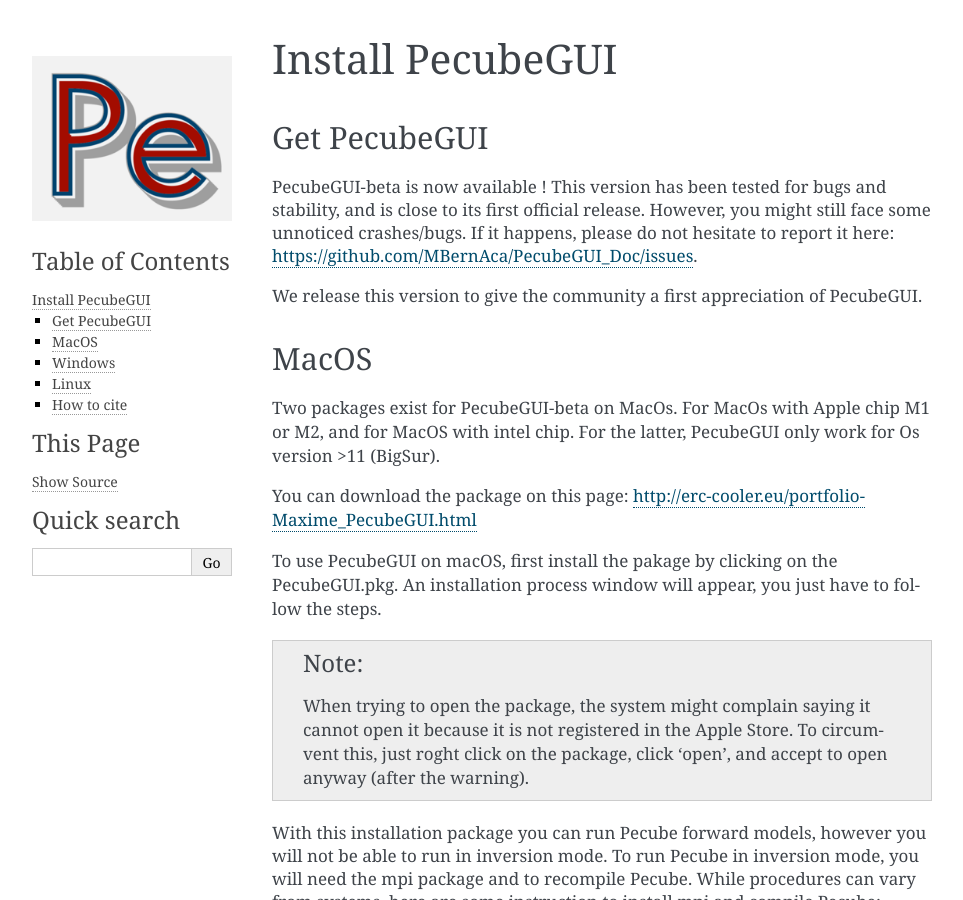
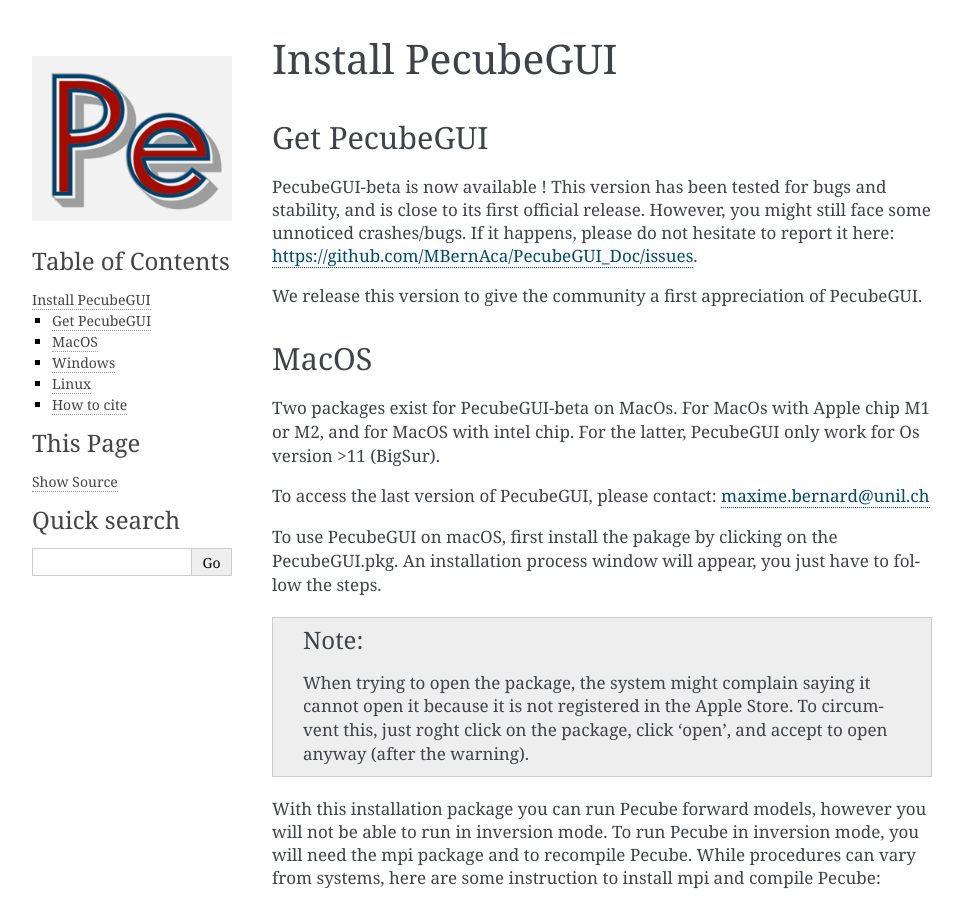
Before and after one commit to MBernAca/PecubeGUI_Doc, a Sphinx documentation site: the page built from docs/source/installation.rst, in a window 1280 px wide and 900 px high. Shown: the whole window, without its empty margins (148-1111 px from the left). Built offline with Sphinx 7.4.7, drawn with Linux system fonts in a browser that asks for light colours.

Commit message:
Update installation.rst

```diff
--- a/docs/source/installation.rst
+++ b/docs/source/installation.rst
@@ -17,7 +17,7 @@
 
 Two packages exist for PecubeGUI-beta on MacOs. For MacOs with Apple chip M1 or M2, and for MacOS with intel chip. For the latter, PecubeGUI only work for Os version >11 (BigSur).
 
-You can download the package on this page: http://erc-cooler.eu/portfolio-Maxime_PecubeGUI.html
+To access the last version of PecubeGUI, please contact: maxime.bernard@unil.ch
 
 To use PecubeGUI on macOS, first install the pakage by clicking on the PecubeGUI.pkg.
 An installation process window will appear, you just have to follow the steps.
```
